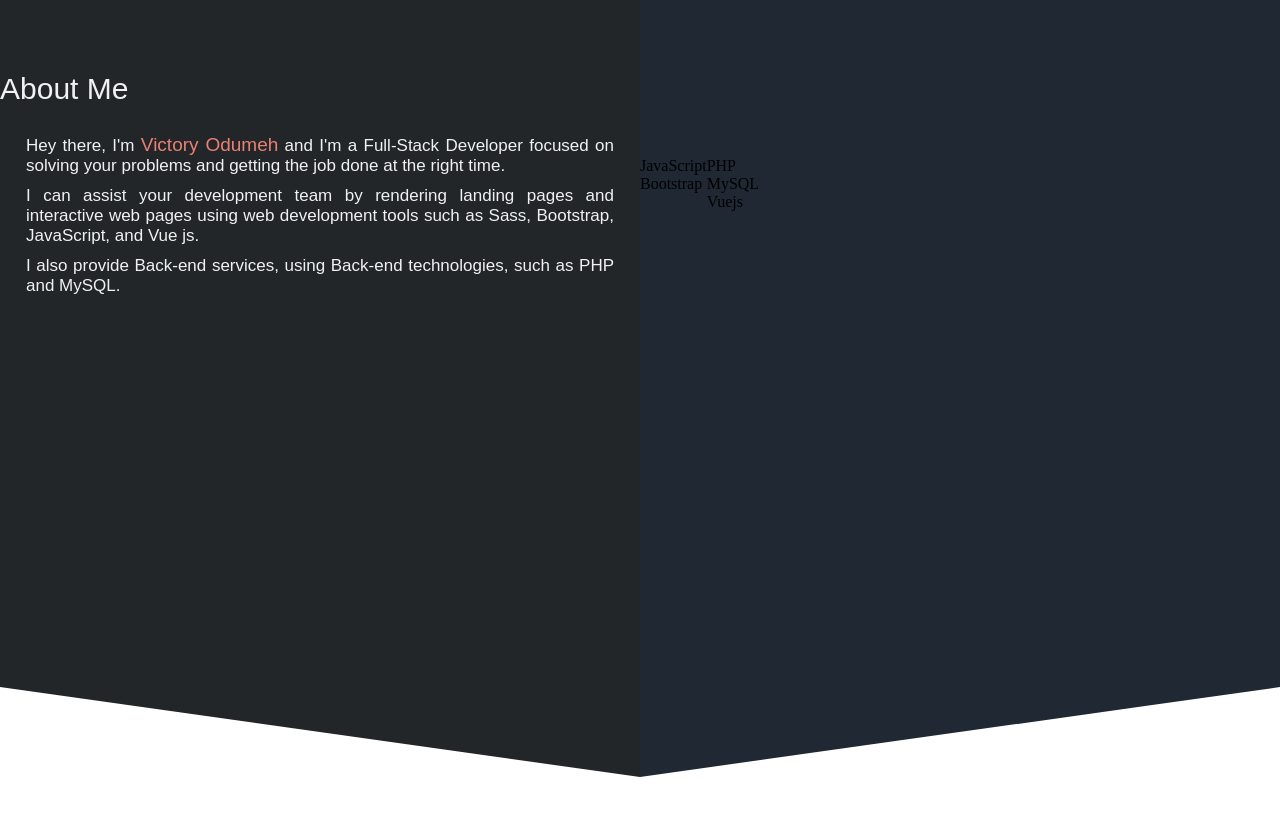
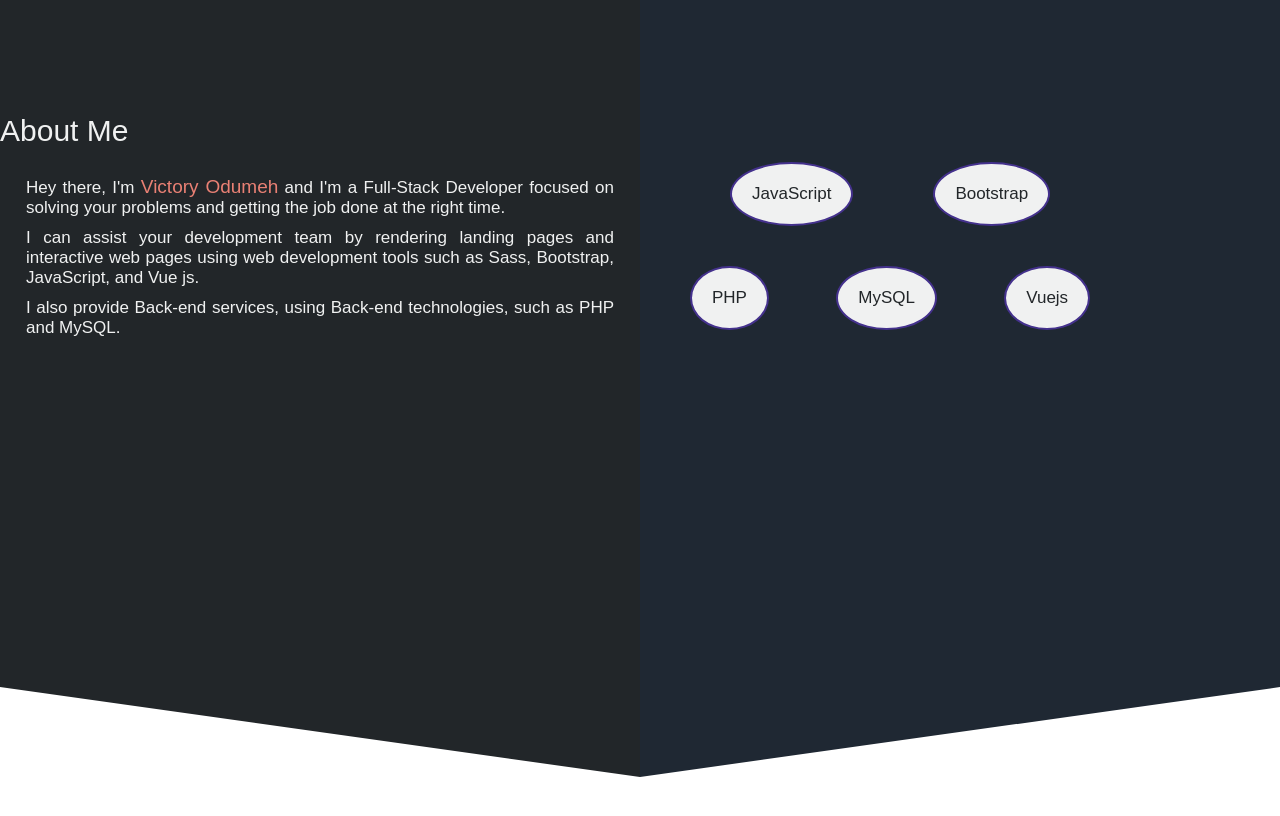
Before and after one commit to pHanToMcaNCoDE/phantom-official-portfolio, a plain HTML site: page index.html in a window 1280 px wide. Shown: the part 820-1636 px from the top of the page. Drawn offline with Linux system fonts and the light colour scheme.

Commit message:
commit all

```diff
--- a/css/style.css
+++ b/css/style.css
@@ -274,16 +274,42 @@ nav .max-width .links .x i{
     width: 50%;
     display: flex;
 }
-.about .max-width .content .right .row{
+.abt .max-width .content .right .row{
+    display: block;
+    justify-content: space-between;
+    align-items: center;
+    margin: 50px;
+}
+.abt .max-width .content .right .row .obj{
     display: flex;
     justify-content: space-between;
     align-items: center;
 }
-.about .max-width .content .right .row p{
+.abt .max-width .content .right .row .obj .bubble{
+    padding: 20px;
+    margin: 40px;
+    background: var(--white2);
+    border-radius: 50%;
+    border: 2px solid var(--purple);
+}
+.abt .max-width .content .right .row .obj .bubble p{
+    color: var(--black);
+    font-size: 17px;
+    font-family: var(--av), sans-serif;
+    font-weight: 400;
+}
+.abt .max-width .content .right .row .obj2{
+    display: flex;
+    justify-content: space-between;
+    align-items: center;
+}
+.abt .max-width .content .right .row .obj2 .bubble{
     padding: 20px;
     background: var(--white2);
     border-radius: 50%;
     border: 2px solid var(--purple);
+}
+.abt .max-width .content .right .row .obj2 .bubble p{
     color: var(--black);
     font-size: 17px;
     font-family: var(--av), sans-serif;
--- a/index.html
+++ b/index.html
@@ -70,10 +70,15 @@
             </div>
             <div class="right">
                 <div class="row">
+                    <div class="obj">
+                        <div class="bubble">
                             <p>JavaScript</p>
+                        </div>
+                        <div class="bubble">
                             <p>Bootstrap</p>
                         </div>
-                <div class="row">
+                    </div>
+                    <div class="obj2">
                         <div class="bubble">
                             <p>PHP</p>
                         </div>
```
Lines whose indentation alone changed are shown as unchanged.
